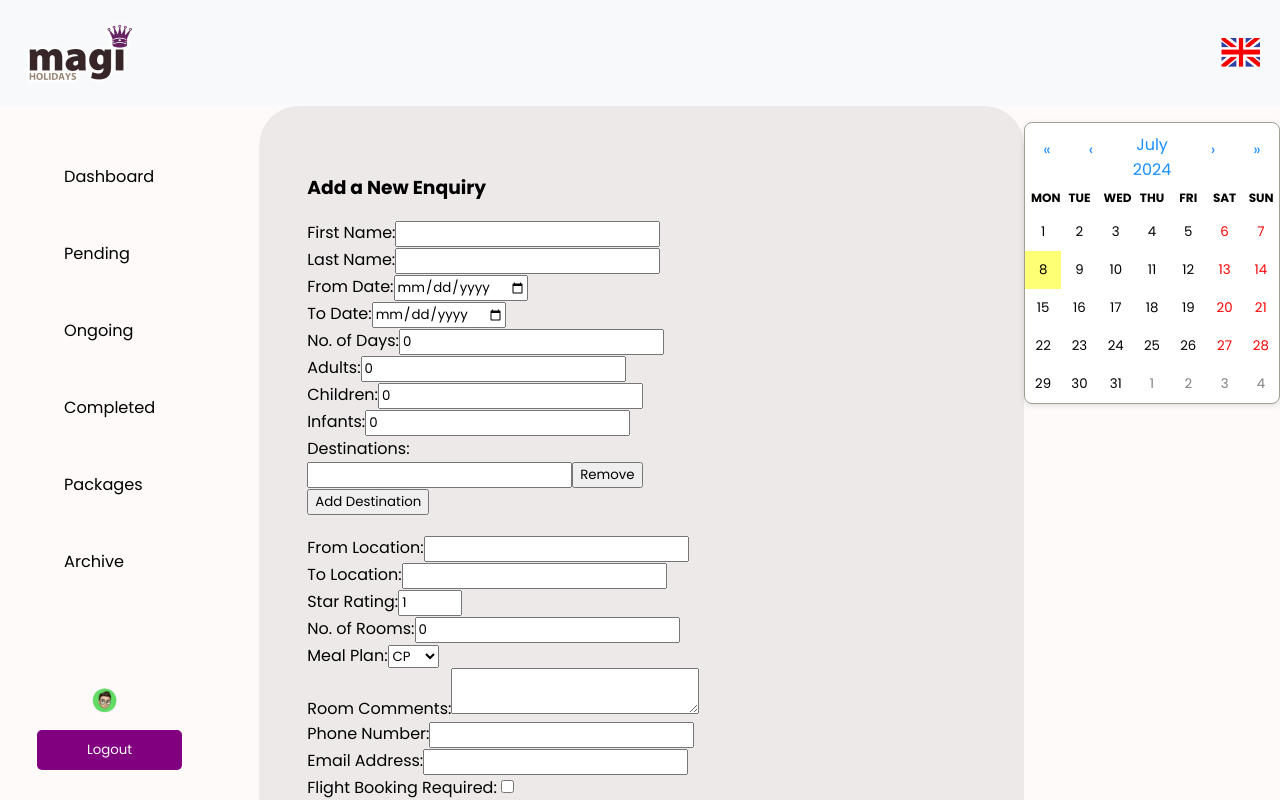
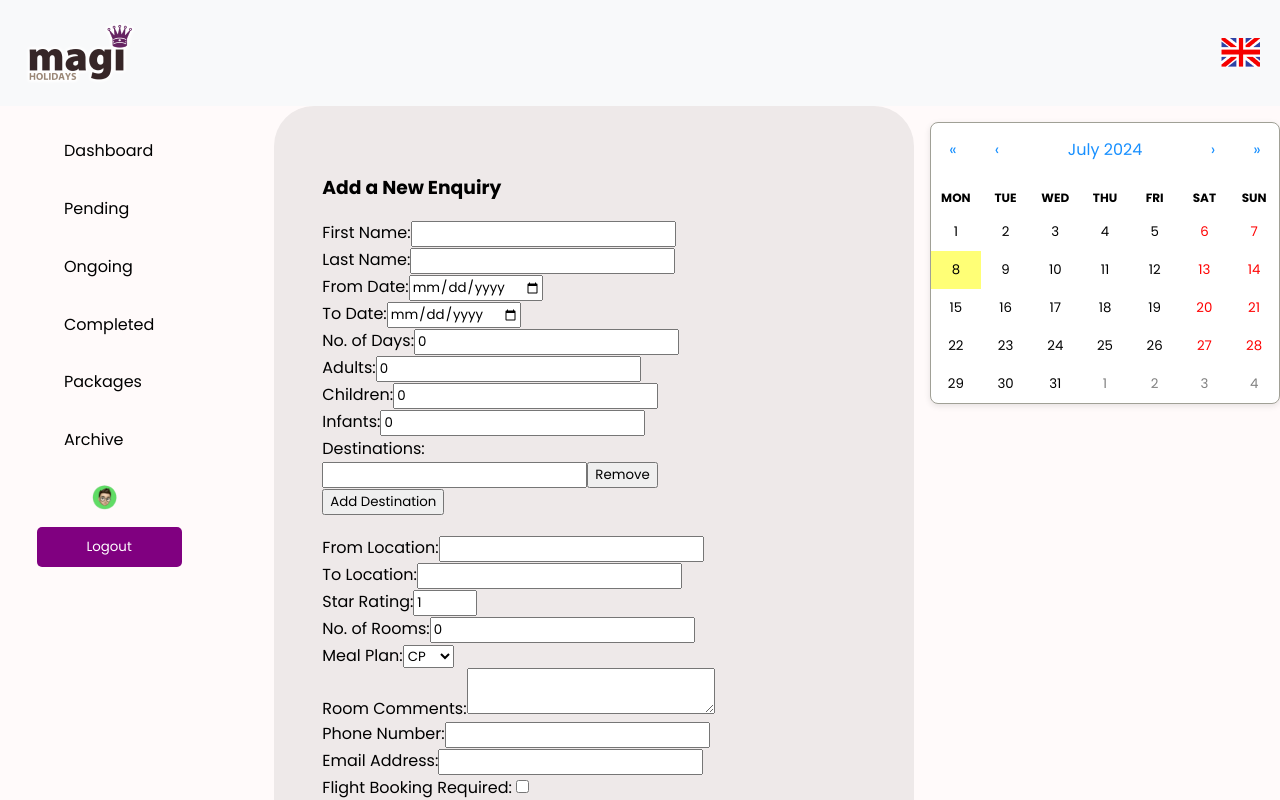
Before and after one commit to EG-Cube/magisoft, a React (Create React App) app in the folder frontend/: page /enquiry/general in a window 1280 px wide. Built offline with nearby package versions, Linux system fonts and the light colour scheme; the HTML template or start-up script is replaced by a standard one.

Commit message:
minor changes

```diff
--- a/frontend/src/index.css
+++ b/frontend/src/index.css
@@ -1,3 +1,4 @@
+
 body {
   margin: 0;
 }
@@ -18,26 +19,24 @@ body {
 
 .main-content {
   display: flex;
+  gap: 1rem;
   flex-grow: 1;
 }
 
 .Sidebar {
-  width: 15vw;
   background: #e9ecef;
-  padding: 10px;
+  padding: 1rem;
   height: 100%;
 }
 
 .CentreSection {
-  width: 60vw;
   background: #ffffff;
-  padding: 10px;
+  padding: 1rem;
   flex-grow: 1;
 }
 
 .RightSide {
-  width: 20vw;
   background: #e9ecef;
-  padding: 10px;
+  padding: 1rem;
   height: 100%;
 }
--- a/frontend/src/styles/Sidebar.css
+++ b/frontend/src/styles/Sidebar.css
@@ -6,8 +6,7 @@
 }
 
 .nav {
-  margin-top: 2rem;
-  /* padding: 1rem; */
+  margin-top: 1rem;
 }
 
 .nav ul {
@@ -27,11 +26,11 @@
 .nav ul li a {
   text-decoration: none;
   color: #000000;
-  padding: 0.5rem 2rem;
+  padding: 0.2rem 2rem;
   display: block;
   text-align: center;
   border-radius: 0 1.5rem 1.5rem 0;
-  font-size: 1.01rem;
+  font-size: 1rem;
 }
 
 .nav ul li a:hover {
@@ -51,7 +50,7 @@
   align-items: center;
   margin-top: auto;
   gap: 10px;
-  margin-top: 40%;
+  margin-top: 1rem;
 }
 
 .user-pic img {
```
